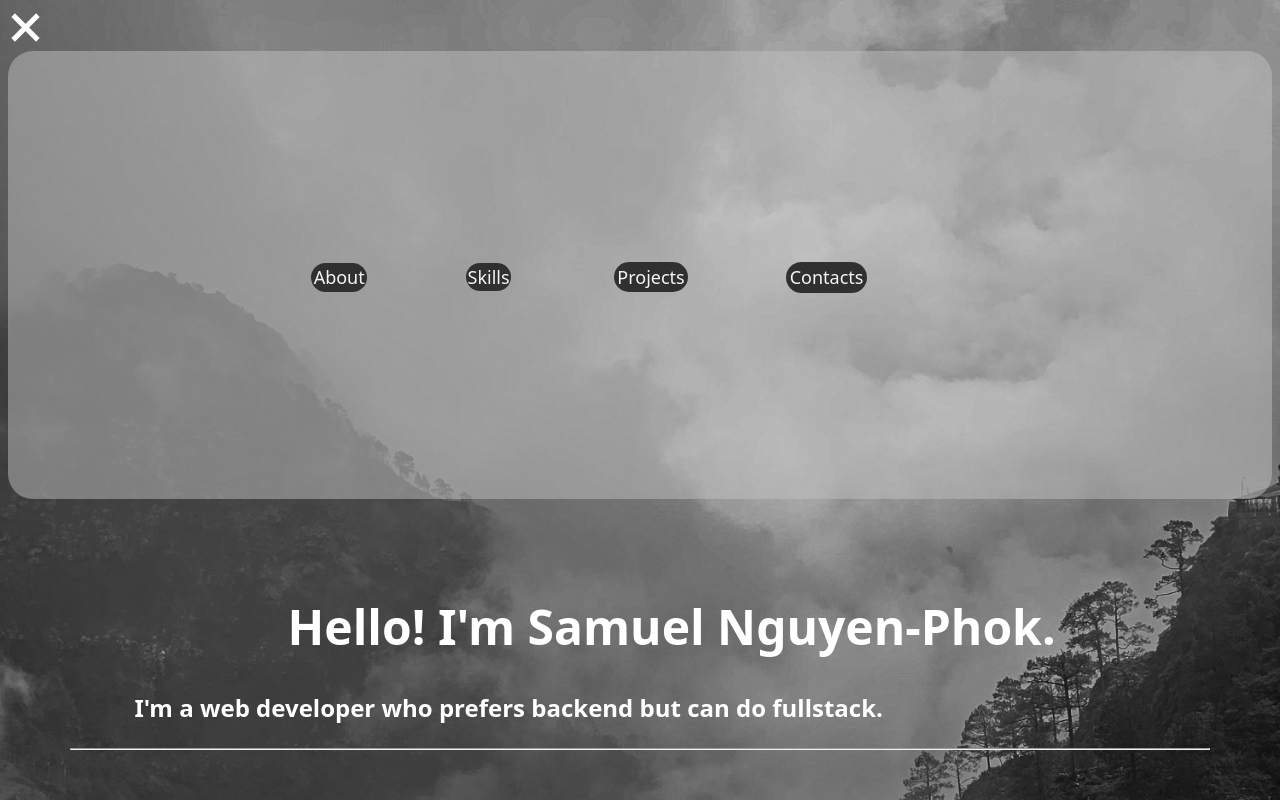
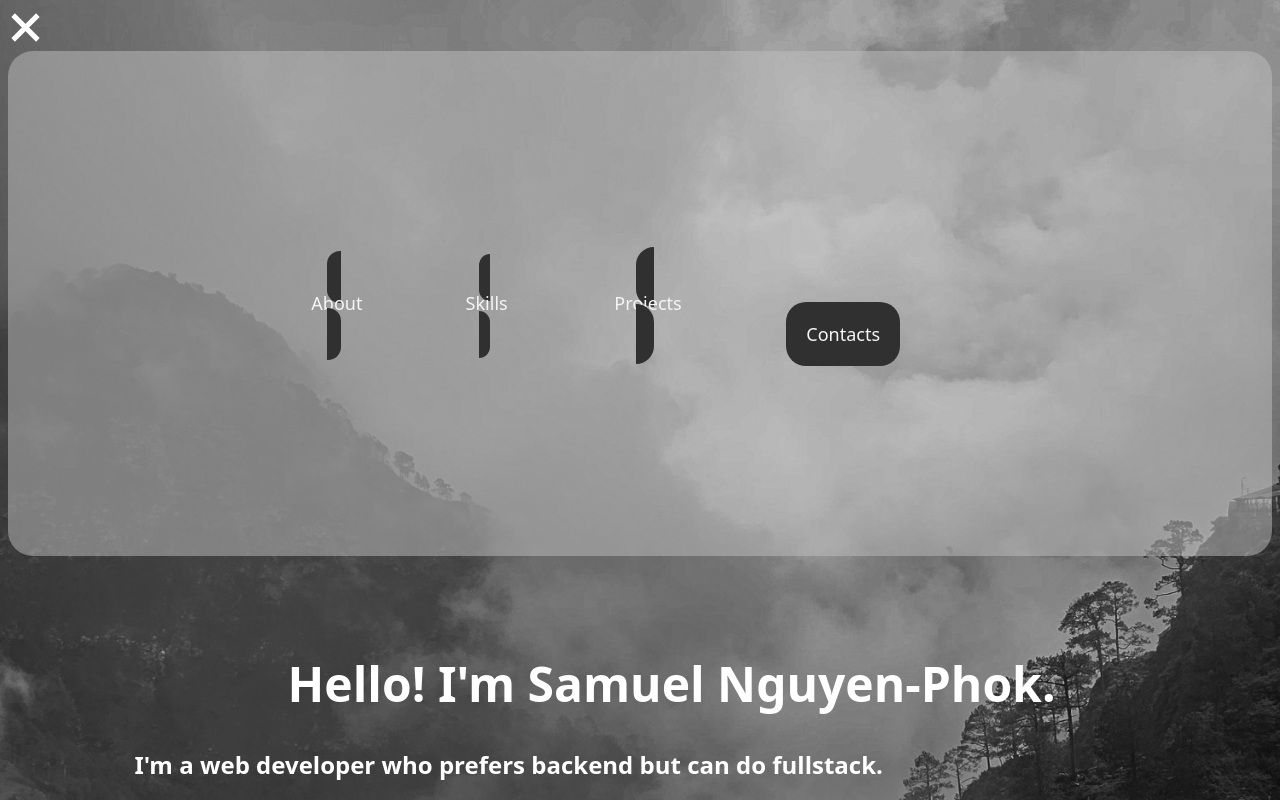
Before and after one commit to WildSource/snp-portfolio, a React (Vite) app: page / in a window 1280 px wide. Both pictures are taken after a click on the element 25 px from the left and 27 px from the top of the page. Shown: the top 800 px of the page. Built offline with nearby package versions, Linux system fonts and the light colour scheme; no server answers.

Commit message:
apply gitignore

```diff
--- a/src/components/navbar/Navbar.css
+++ b/src/components/navbar/Navbar.css
@@ -45,3 +45,6 @@ li {
 .change .bar3 {
   transform: translate(0, -11px) rotate(45deg);
 }
+
+@media only screen and (min-width: 810px) {
+}
--- a/src/components/navbar/Navbar.jsx
+++ b/src/components/navbar/Navbar.jsx
@@ -5,9 +5,9 @@ function Navbar() {
   return (
     <div className='NavbarClass'>
       <ul>
-        <li><h3><a href='#about'>About</a></h3></li>
-        <li><h3><a href='#skills'>Skills</a></h3></li>
-        <li><h3><a href='#projects'>Projects</a></h3></li>
+        <li><h3><a href='#about'><div>About</div></a></h3></li>
+        <li><h3><a href='#skills'><div>Skills</div></a></h3></li>
+        <li><h3><a href='#projects'><div>Projects</div></a></h3></li>
         <li><h3><a href='#contacts'>Contacts</a></h3></li>
        </ul>
     </div>
--- a/src/index.css
+++ b/src/index.css
@@ -49,3 +49,9 @@ a:link, a:visited {
   height: auto;
   padding-bottom: 5%;
 }
+
+@media only screen and (min-width: 810px) {
+  a:link, a:visited {
+    padding: 30%;
+  }
+}
```
Also changed, not shown: 2 other files (tests, documents, lock files or other folders).
